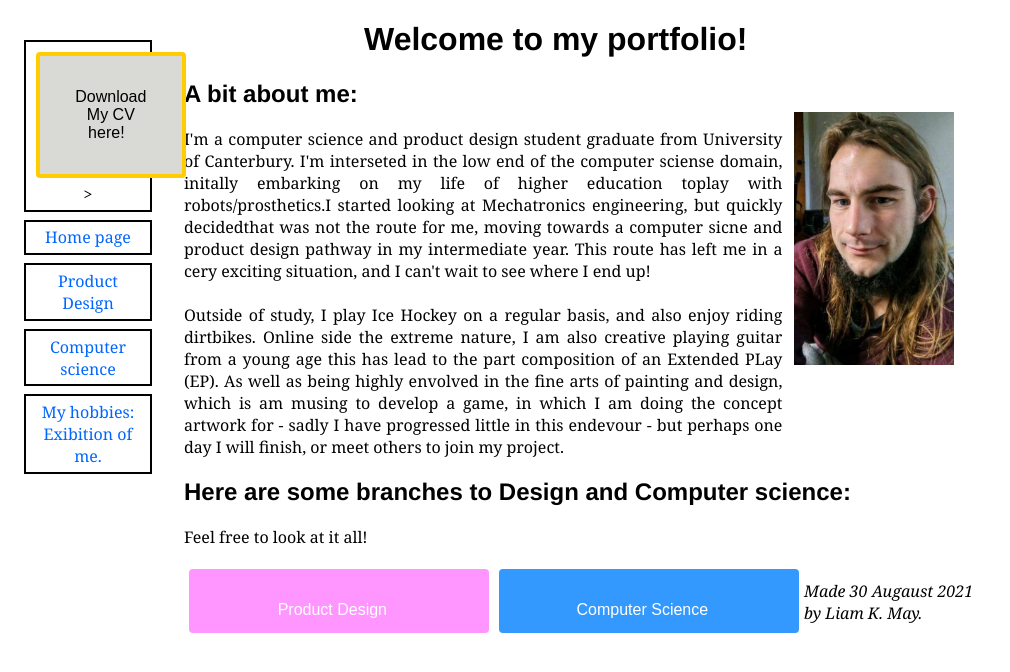
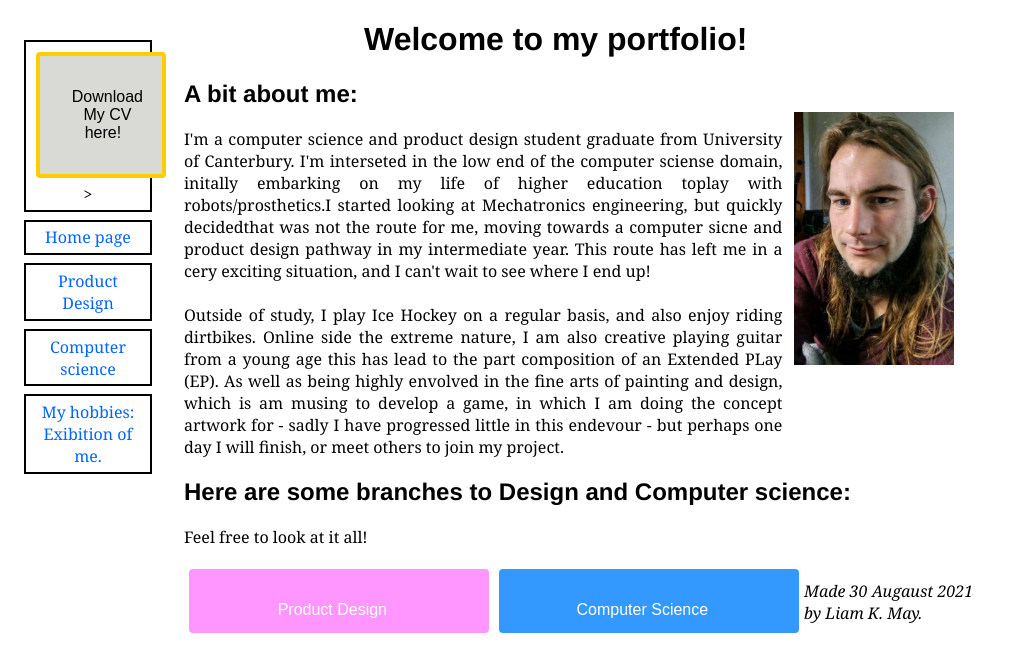
Before and after one commit to TheTriangleTrippa/Portfolio, a Jekyll site: the page built from index.html, in a window 1280 px wide. Shown: the top 672 px of the page, without its empty margins (0-1010 px from the left). Built offline with Jekyll 4.4.1, drawn with Linux system fonts in a browser that asks for light colours.

Commit message:
Update stylesheet.css

```diff
--- a/assets/css/stylesheet.css
+++ b/assets/css/stylesheet.css
@@ -153,8 +153,8 @@ address.site_signing{
   color: black;
   text-align: center;
   font-size: 1em;
-  top-paddingL 9em;
-  width: 150px;
+
+  width: 130px;
 
   transition: all 0.5s;
   cursor: pointer;
```
